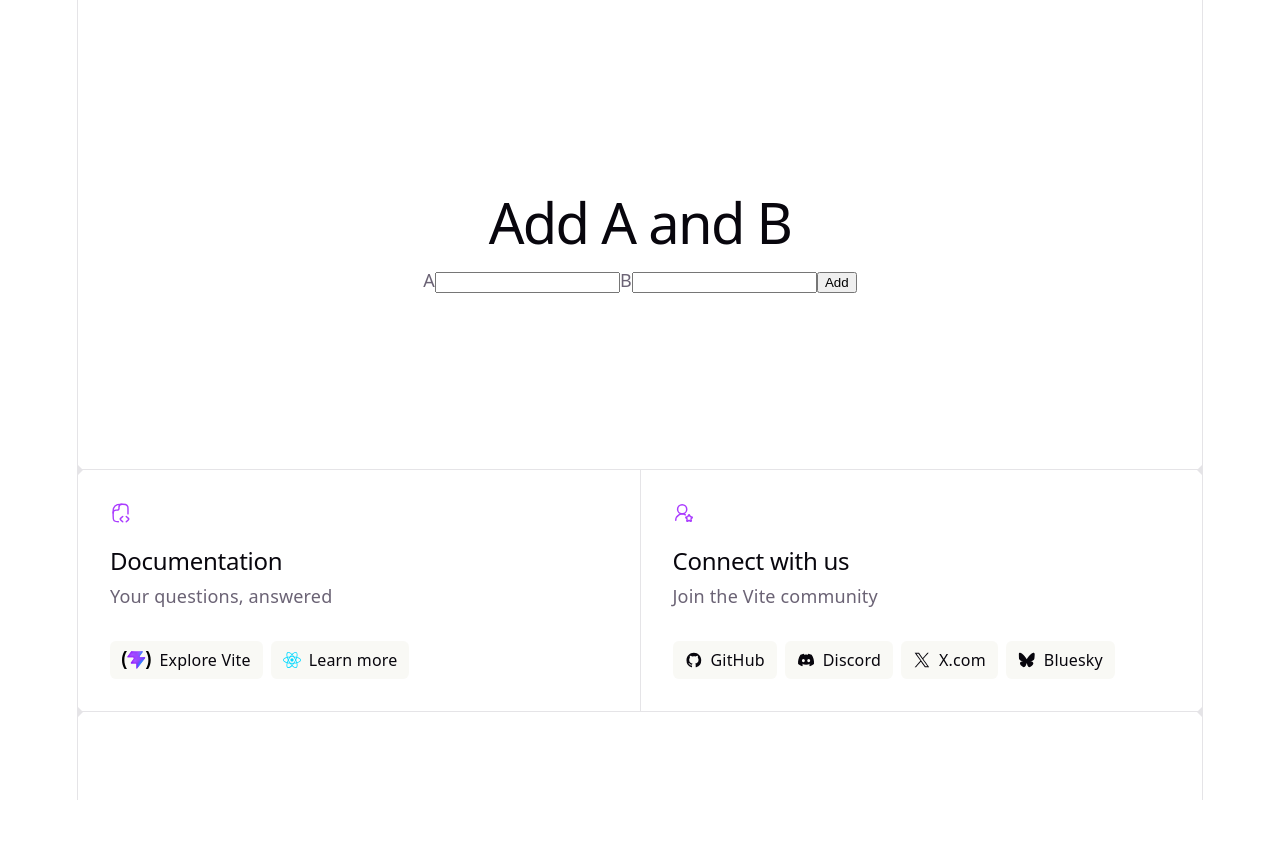
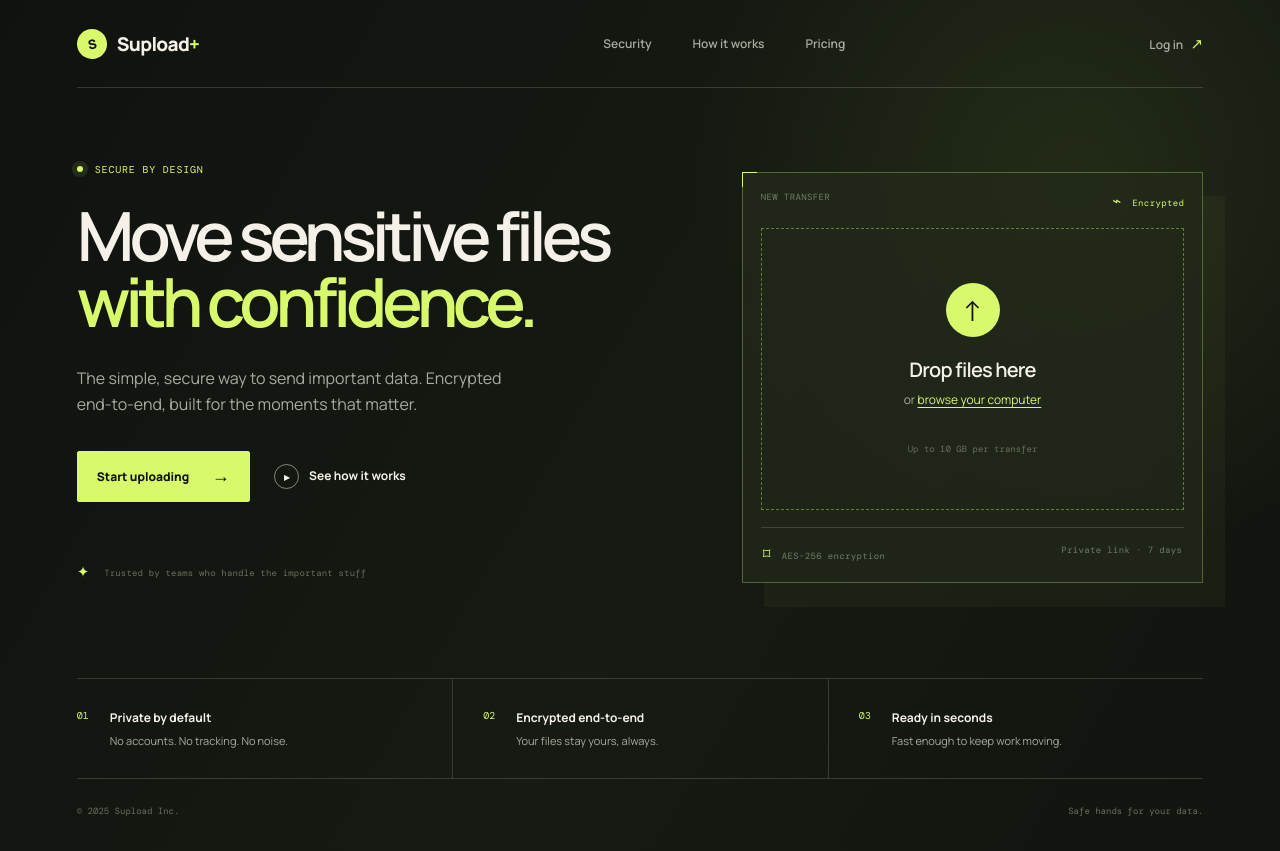
Before and after one commit to ZDPS121/my-react-app, a React (Vite) app: page / in a window 1280 px wide. Before the commit the page ends 800 px from the top, so only its background shows below. Built offline with nearby package versions, Linux system fonts and the light colour scheme.

Commit message:
landing page

```diff
--- a/src/App.css
+++ b/src/App.css
@@ -1,184 +1,88 @@
-.counter {
-  font-size: 16px;
-  padding: 5px 10px;
-  border-radius: 5px;
-  color: var(--accent);
-  background: var(--accent-bg);
-  border: 2px solid transparent;
-  transition: border-color 0.3s;
-  margin-bottom: 24px;
-
-  &:hover {
-    border-color: var(--accent-border);
-  }
-  &:focus-visible {
-    outline: 2px solid var(--accent);
-    outline-offset: 2px;
-  }
+:root {
+  --ink: #10120f;
+  --paper: #f5f1e9;
+  --muted: #a8aba0;
+  --line: rgba(245, 241, 233, 0.16);
+  --lime: #d7f96b;
+  --mono: 'DM Mono', monospace;
 }
 
-.hero {
-  position: relative;
+* { box-sizing: border-box; }
+button, a { font: inherit; }
+button { cursor: pointer; }
+a { color: inherit; text-decoration: none; }
 
-  .base,
-  .framework,
-  .vite {
-    inset-inline: 0;
-    margin: 0 auto;
-  }
+.site-shell {
+  min-height: 100svh;
+  overflow: hidden;
+  background: radial-gradient(circle at 84% 21%, rgba(95, 117, 46, 0.2), transparent 24rem), linear-gradient(120deg, #10120f 0%, #151a12 55%, #11140f 100%);
+  padding: 0 clamp(24px, 6vw, 96px);
+}
+.nav-bar { align-items: center; border-bottom: 1px solid var(--line); display: flex; height: 88px; justify-content: space-between; margin: 0 auto; max-width: 1280px; }
+.brand { align-items: center; display: flex; font-size: 19px; font-weight: 800; gap: 10px; letter-spacing: -0.7px; }
+.brand > span:last-child > span { color: var(--lime); }
+.brand-mark { align-items: center; background: var(--lime); border-radius: 50%; color: var(--ink); display: flex; font-size: 13px; height: 30px; justify-content: center; transform: rotate(-12deg); width: 30px; }
+.nav-links { display: flex; gap: clamp(24px, 3.2vw, 52px); margin-left: 100px; }
+.nav-links a, .nav-login { color: var(--muted); font-size: 12px; font-weight: 600; transition: color 180ms ease; }
+.nav-links a:hover, .nav-login:hover { color: var(--paper); }
+.nav-login { background: transparent; border: 0; padding: 10px 0; }
+.nav-login span { color: var(--lime); font-size: 15px; margin-left: 5px; }
 
-  .base {
-    width: 170px;
-    position: relative;
-    z-index: 0;
-  }
+.hero { align-items: center; display: grid; gap: clamp(48px, 8vw, 136px); grid-template-columns: minmax(0, 1fr) minmax(360px, 0.82fr); margin: 0 auto; max-width: 1280px; min-height: 590px; padding: 74px 0 86px; }
+.hero-copy, .upload-preview { animation: rise-in 700ms ease both; }
+.upload-preview { animation-delay: 120ms; }
+.eyebrow { align-items: center; color: var(--lime); display: flex; font-family: var(--mono); font-size: 10px; letter-spacing: 0.08em; margin: 0 0 26px; text-transform: uppercase; }
+.status-dot { background: var(--lime); border-radius: 50%; box-shadow: 0 0 0 5px rgba(215, 249, 107, 0.1); height: 6px; margin-right: 12px; width: 6px; }
+h1 { font-size: clamp(45px, 5.3vw, 76px); font-weight: 600; letter-spacing: -0.075em; line-height: 0.98; margin: 0; max-width: 690px; }
+h1 em { color: var(--lime); font-style: normal; }
+.hero-text { color: var(--muted); font-size: 16px; line-height: 1.65; margin: 30px 0 34px; max-width: 450px; }
+.hero-actions { align-items: center; display: flex; flex-wrap: wrap; gap: 24px; }
+.primary-button { background: var(--lime); border: 1px solid var(--lime); border-radius: 2px; color: var(--ink); font-size: 12px; font-weight: 800; padding: 16px 19px; transition: background 180ms ease, transform 180ms ease; }
+.primary-button span { font-size: 18px; line-height: 0; margin-left: 20px; vertical-align: -1px; }
+.primary-button:hover { background: #efffb0; transform: translateY(-2px); }
+.play-button { background: transparent; border: 0; color: var(--paper); font-size: 12px; font-weight: 700; padding: 12px 0; }
+.play-button span { align-items: center; border: 1px solid rgba(245, 241, 233, 0.5); border-radius: 50%; display: inline-flex; font-size: 8px; height: 25px; justify-content: center; margin-right: 8px; padding-left: 2px; width: 25px; }
+.trust-note { color: #69705d; font-family: var(--mono); font-size: 9px; letter-spacing: 0.02em; margin-top: 60px; }
+.trust-note span { color: var(--lime); font-size: 15px; margin-right: 9px; vertical-align: -1px; }
 
-  .framework,
-  .vite {
-    position: absolute;
-  }
+.upload-preview { background: rgba(35, 42, 27, 0.72); border: 1px solid rgba(215, 249, 107, 0.3); box-shadow: 22px 24px 0 rgba(215, 249, 107, 0.04); padding: 18px; position: relative; }
+.upload-preview::before { border-left: 1px solid var(--lime); border-top: 1px solid var(--lime); content: ''; height: 14px; left: -1px; position: absolute; top: -1px; width: 14px; }
+.preview-topline, .preview-footer { color: #737c67; display: flex; font-family: var(--mono); font-size: 9px; justify-content: space-between; letter-spacing: 0.04em; }
+.encrypted-label { color: var(--lime); }
+.encrypted-label span { font-size: 15px; margin-right: 5px; }
+.upload-zone { align-items: center; border: 1px dashed rgba(215, 249, 107, 0.4); display: flex; flex-direction: column; justify-content: center; margin: 17px 0; min-height: 282px; padding: 30px; }
+.upload-icon { align-items: center; background: var(--lime); border-radius: 50%; color: var(--ink); display: flex; font-size: 28px; height: 54px; justify-content: center; line-height: 1; margin-bottom: 19px; width: 54px; }
+.upload-zone h2 { font-size: 20px; font-weight: 600; letter-spacing: -0.04em; margin: 0 0 8px; }
+.upload-zone p { color: var(--muted); font-size: 12px; margin: 0; }
+.upload-zone button { background: transparent; border: 0; color: var(--lime); font-size: 12px; padding: 0; text-decoration: underline; text-underline-offset: 3px; }
+.upload-zone small { color: #69705d; font-family: var(--mono); font-size: 9px; margin-top: 35px; }
+.preview-footer { border-top: 1px solid var(--line); padding: 16px 2px 0; }
+.mini-lock { color: var(--lime); font-size: 15px; margin-right: 5px; }
 
-  .framework {
-    z-index: 1;
-    top: 34px;
-    height: 28px;
-    transform: perspective(2000px) rotateZ(300deg) rotateX(44deg) rotateY(39deg)
-      scale(1.4);
-  }
+.feature-strip { border-bottom: 1px solid var(--line); border-top: 1px solid var(--line); display: grid; grid-template-columns: repeat(3, 1fr); margin: 0 auto; max-width: 1280px; }
+.feature-strip > div { align-items: flex-start; display: flex; gap: 21px; padding: 30px 30px 30px 0; }
+.feature-strip > div + div { border-left: 1px solid var(--line); padding-left: 30px; }
+.feature-number { color: var(--lime); font-family: var(--mono); font-size: 10px; }
+.feature-strip strong { display: block; font-size: 12px; margin-bottom: 7px; }
+.feature-strip p { color: var(--muted); font-size: 11px; margin: 0; }
+footer { color: #69705d; display: flex; font-family: var(--mono); font-size: 9px; justify-content: space-between; margin: 0 auto; max-width: 1280px; padding: 26px 0 34px; }
 
-  .vite {
-    z-index: 0;
-    top: 107px;
-    height: 26px;
-    width: auto;
-    transform: perspective(2000px) rotateZ(300deg) rotateX(40deg) rotateY(39deg)
-      scale(0.8);
-  }
+@keyframes rise-in { from { opacity: 0; transform: translateY(15px); } to { opacity: 1; transform: translateY(0); } }
+@media (max-width: 760px) {
+  .site-shell { padding: 0 20px; }
+  .nav-bar { height: 72px; }
+  .nav-links { display: none; }
+  .hero { display: flex; flex-direction: column; gap: 46px; min-height: 0; padding: 67px 0 70px; }
+  .hero-copy { width: 100%; }
+  h1 { font-size: clamp(43px, 12vw, 62px); }
+  .hero-text { font-size: 14px; margin-top: 24px; }
+  .trust-note { margin-top: 38px; }
+  .upload-preview { width: 100%; }
+  .feature-strip { display: block; }
+  .feature-strip > div, .feature-strip > div + div { border-left: 0; border-top: 1px solid var(--line); padding: 22px 0; }
+  .feature-strip > div:first-child { border-top: 0; }
 }
-
-#center {
-  display: flex;
-  flex-direction: column;
-  gap: 25px;
-  place-content: center;
-  place-items: center;
-  flex-grow: 1;
-
-  @media (max-width: 1024px) {
-    padding: 32px 20px 24px;
-    gap: 18px;
-  }
+@media (prefers-reduced-motion: reduce) {
+  .hero-copy, .upload-preview { animation: none; }
+  .primary-button { transition: none; }
 }
-
-#next-steps {
-  display: flex;
-  border-top: 1px solid var(--border);
-  text-align: left;
-
-  & > div {
-    flex: 1 1 0;
-    padding: 32px;
-    @media (max-width: 1024px) {
-      padding: 24px 20px;
-    }
-  }
-
-  .icon {
-    margin-bottom: 16px;
-    width: 22px;
-    height: 22px;
-  }
-
-  @media (max-width: 1024px) {
-    flex-direction: column;
-    text-align: center;
-  }
-}
-
-#docs {
-  border-right: 1px solid var(--border);
-
-  @media (max-width: 1024px) {
-    border-right: none;
-    border-bottom: 1px solid var(--border);
-  }
-}
-
-#next-steps ul {
-  list-style: none;
-  padding: 0;
-  display: flex;
-  gap: 8px;
-  margin: 32px 0 0;
-
-  .logo {
-    height: 18px;
-  }
-
-  a {
-    color: var(--text-h);
-    font-size: 16px;
-    border-radius: 6px;
-    background: var(--social-bg);
-    display: flex;
-    padding: 6px 12px;
-    align-items: center;
-    gap: 8px;
-    text-decoration: none;
-    transition: box-shadow 0.3s;
-
-    &:hover {
-      box-shadow: var(--shadow);
-    }
-    .button-icon {
-      height: 18px;
-      width: 18px;
-    }
-  }
-
-  @media (max-width: 1024px) {
-    margin-top: 20px;
-    flex-wrap: wrap;
-    justify-content: center;
-
-    li {
-      flex: 1 1 calc(50% - 8px);
-    }
-
-    a {
-      width: 100%;
-      justify-content: center;
-      box-sizing: border-box;
-    }
-  }
-}
-
-#spacer {
-  height: 88px;
-  border-top: 1px solid var(--border);
-  @media (max-width: 1024px) {
-    height: 48px;
-  }
-}
-
-.ticks {
-  position: relative;
-  width: 100%;
-
-  &::before,
-  &::after {
-    content: '';
-    position: absolute;
-    top: -4.5px;
-    border: 5px solid transparent;
-  }
-
-  &::before {
-    left: 0;
-    border-left-color: var(--border);
-  }
-  &::after {
-    right: 0;
-    border-right-color: var(--border);
-  }
-}
--- a/src/App.jsx
+++ b/src/App.jsx
@@ -1,160 +1,52 @@
-import { useState } from 'react'
-import reactLogo from './assets/react.svg'
-import viteLogo from './assets/vite.svg'
 import './App.css'
 
 function App() {
-  const [A, setA] = useState('');
-  const [B, setB] = useState('');
+  return (
+    <main className="site-shell">
+      <nav className="nav-bar" aria-label="Main navigation">
+        <a className="brand" href="/" aria-label="Supload+ home">
+          <span className="brand-mark" aria-hidden="true">S</span>
+          <span>Supload<span>+</span></span>
+        </a>
+        <div className="nav-links">
+          <a href="#security">Security</a>
+          <a href="#workflow">How it works</a>
+          <a href="#pricing">Pricing</a>
+        </div>
+        <button className="nav-login" type="button">Log in <span aria-hidden="true">↗</span></button>
+      </nav>
 
-  const [sum, setSum] = useState(null);
-  const [isLoading, setIsLoading] = useState(false);
-  const [error, setError] = useState('');
+      <section className="hero" aria-labelledby="hero-title">
+        <div className="hero-copy">
+          <p className="eyebrow"><span className="status-dot" /> Secure by design</p>
+          <h1 id="hero-title">Move sensitive files<br /><em>with confidence.</em></h1>
+          <p className="hero-text">The simple, secure way to send important data. Encrypted end-to-end, built for the moments that matter.</p>
+          <div className="hero-actions">
+            <button className="primary-button" type="button">Start uploading <span aria-hidden="true">→</span></button>
+            <button className="play-button" type="button" aria-label="Watch how Supload+ works"><span aria-hidden="true">▶</span> See how it works</button>
+          </div>
+          <p className="trust-note"><span aria-hidden="true">✦</span> Trusted by teams who handle the important stuff</p>
+        </div>
 
-  async function handleAdd(event) {
-    event.preventDefault();
-    setIsLoading(true);
-    setError('');
-
-    try {
-      const params = new URLSearchParams({ a: A, b: B });
-      const apiUrl = import.meta.env.DEV
-        ? '/api/live'
-        : 'https://b0upvso9xk.execute-api.us-east-1.amazonaws.com/live';
-      const response = await fetch(`${apiUrl}?${params}`);
-
-      if (!response.ok) {
-        throw new Error('The API request failed.');
-      }
-
-      const data = await response.json();
-      setSum(data.sum);
-    } catch (requestError) {
-      setError(requestError.message);
-    } finally {
-      setIsLoading(false);
-    }
-  }
-
-  return (
-    <>
-      <section id="center">
-        <div>
-          <h1>Add A and B</h1>
-          <form className="addition-form" onSubmit={handleAdd}>
-            <label>
-              A
-              <input
-                type="number"
-                value={A}
-                onChange={(event) => setA(event.target.value)}
-                required
-              />
-            </label>
-            <label>
-              B
-              <input
-                type="number"
-                value={B}
-                onChange={(event) => setB(event.target.value)}
-                required
-              />
-            </label>
-            <button type="submit" disabled={isLoading}>
-              {isLoading ? 'Adding...' : 'Add'}
-            </button>
-          </form>
-          {sum !== null && <p role="status">A + B = {sum}</p>}
-          {error && <p role="alert">{error}</p>}
+        <div className="upload-preview" aria-label="Supload upload preview">
+          <div className="preview-topline"><span>NEW TRANSFER</span><span className="encrypted-label"><span aria-hidden="true">⌁</span> Encrypted</span></div>
+          <div className="upload-zone">
+            <div className="upload-icon" aria-hidden="true">↑</div>
+            <h2>Drop files here</h2>
+            <p>or <button type="button">browse your computer</button></p>
+            <small>Up to 10 GB per transfer</small>
+          </div>
+          <div className="preview-footer"><span><span className="mini-lock" aria-hidden="true">⌑</span> AES-256 encryption</span><span>Private link · 7 days</span></div>
         </div>
       </section>
 
-      <div className="ticks"></div>
-
-      <section id="next-steps">
-        <div id="docs">
-          <svg className="icon" role="presentation" aria-hidden="true">
-            <use href="/icons.svg#documentation-icon"></use>
-          </svg>
-          <h2>Documentation</h2>
-          <p>Your questions, answered</p>
-          <ul>
-            <li>
-              <a href="https://vite.dev/" target="_blank">
-                <img className="logo" src={viteLogo} alt="" />
-                Explore Vite
-              </a>
-            </li>
-            <li>
-              <a href="https://react.dev/" target="_blank">
-                <img className="button-icon" src={reactLogo} alt="" />
-                Learn more
-              </a>
-            </li>
-          </ul>
-        </div>
-        <div id="social">
-          <svg className="icon" role="presentation" aria-hidden="true">
-            <use href="/icons.svg#social-icon"></use>
-          </svg>
-          <h2>Connect with us</h2>
-          <p>Join the Vite community</p>
-          <ul>
-            <li>
-              <a href="https://github.com/vitejs/vite" target="_blank">
-                <svg
-                  className="button-icon"
-                  role="presentation"
-                  aria-hidden="true"
-                >
-                  <use href="/icons.svg#github-icon"></use>
-                </svg>
-                GitHub
-              </a>
-            </li>
-            <li>
-              <a href="https://chat.vite.dev/" target="_blank">
-                <svg
-                  className="button-icon"
-                  role="presentation"
-                  aria-hidden="true"
-                >
-                  <use href="/icons.svg#discord-icon"></use>
-                </svg>
-                Discord
-              </a>
-            </li>
-            <li>
-              <a href="https://x.com/vite_js" target="_blank">
-                <svg
-                  className="button-icon"
-                  role="presentation"
-                  aria-hidden="true"
-                >
-                  <use href="/icons.svg#x-icon"></use>
-                </svg>
-                X.com
-              </a>
-            </li>
-            <li>
-              <a href="https://bsky.app/profile/vite.dev" target="_blank">
-                <svg
-                  className="button-icon"
-                  role="presentation"
-                  aria-hidden="true"
-                >
-                  <use href="/icons.svg#bluesky-icon"></use>
-                </svg>
-                Bluesky
-              </a>
-            </li>
-          </ul>
-        </div>
+      <section className="feature-strip" id="security" aria-label="Supload features">
+        <div><span className="feature-number">01</span><div><strong>Private by default</strong><p>No accounts. No tracking. No noise.</p></div></div>
+        <div><span className="feature-number">02</span><div><strong>Encrypted end-to-end</strong><p>Your files stay yours, always.</p></div></div>
+        <div><span className="feature-number">03</span><div><strong>Ready in seconds</strong><p>Fast enough to keep work moving.</p></div></div>
       </section>
-
-      <div className="ticks"></div>
-      <section id="spacer"></section>
-    </>
+      <footer><span>© 2025 Supload Inc.</span><span>Safe hands for your data.</span></footer>
+    </main>
   )
 }
 
--- a/src/index.css
+++ b/src/index.css
@@ -1,111 +1,19 @@
+@import url('https://fonts.googleapis.com/css2?family=DM+Mono:wght@400;500&family=Manrope:wght@400;500;600;700;800&display=swap');
+
 :root {
-  --text: #6b6375;
-  --text-h: #08060d;
-  --bg: #fff;
-  --border: #e5e4e7;
-  --code-bg: #f4f3ec;
-  --accent: #aa3bff;
-  --accent-bg: rgba(170, 59, 255, 0.1);
-  --accent-border: rgba(170, 59, 255, 0.5);
-  --social-bg: rgba(244, 243, 236, 0.5);
-  --shadow:
-    rgba(0, 0, 0, 0.1) 0 10px 15px -3px, rgba(0, 0, 0, 0.05) 0 4px 6px -2px;
-
-  --sans: system-ui, 'Segoe UI', Roboto, sans-serif;
-  --heading: system-ui, 'Segoe UI', Roboto, sans-serif;
-  --mono: ui-monospace, Consolas, monospace;
-
-  font: 18px/145% var(--sans);
-  letter-spacing: 0.18px;
-  color-scheme: light dark;
-  color: var(--text);
-  background: var(--bg);
+  font-family: 'Manrope', sans-serif;
+  color: #f5f1e9;
+  background: #10120f;
   font-synthesis: none;
   text-rendering: optimizeLegibility;
   -webkit-font-smoothing: antialiased;
-  -moz-osx-font-smoothing: grayscale;
-
-  @media (max-width: 1024px) {
-    font-size: 16px;
-  }
-}
-
-@media (prefers-color-scheme: dark) {
-  :root {
-    --text: #9ca3af;
-    --text-h: #f3f4f6;
-    --bg: #16171d;
-    --border: #2e303a;
-    --code-bg: #1f2028;
-    --accent: #c084fc;
-    --accent-bg: rgba(192, 132, 252, 0.15);
-    --accent-border: rgba(192, 132, 252, 0.5);
-    --social-bg: rgba(47, 48, 58, 0.5);
-    --shadow:
-      rgba(0, 0, 0, 0.4) 0 10px 15px -3px, rgba(0, 0, 0, 0.25) 0 4px 6px -2px;
-  }
-
-  #social .button-icon {
-    filter: invert(1) brightness(2);
-  }
 }
 
 body {
   margin: 0;
+  min-width: 320px;
 }
 
 #root {
-  width: 1126px;
-  max-width: 100%;
-  margin: 0 auto;
-  text-align: center;
-  border-inline: 1px solid var(--border);
   min-height: 100svh;
-  display: flex;
-  flex-direction: column;
-  box-sizing: border-box;
 }
-
-h1,
-h2 {
-  font-family: var(--heading);
-  font-weight: 500;
-  color: var(--text-h);
-}
-
-h1 {
-  font-size: 56px;
-  letter-spacing: -1.68px;
-  margin: 32px 0;
-  @media (max-width: 1024px) {
-    font-size: 36px;
-    margin: 20px 0;
-  }
-}
-h2 {
-  font-size: 24px;
-  line-height: 118%;
-  letter-spacing: -0.24px;
-  margin: 0 0 8px;
-  @media (max-width: 1024px) {
-    font-size: 20px;
-  }
-}
-p {
-  margin: 0;
-}
-
-code,
-.counter {
-  font-family: var(--mono);
-  display: inline-flex;
-  border-radius: 4px;
-  color: var(--text-h);
-}
-
-code {
-  font-size: 15px;
-  line-height: 135%;
-  padding: 4px 8px;
-  background: var(--code-bg);
-}
```
